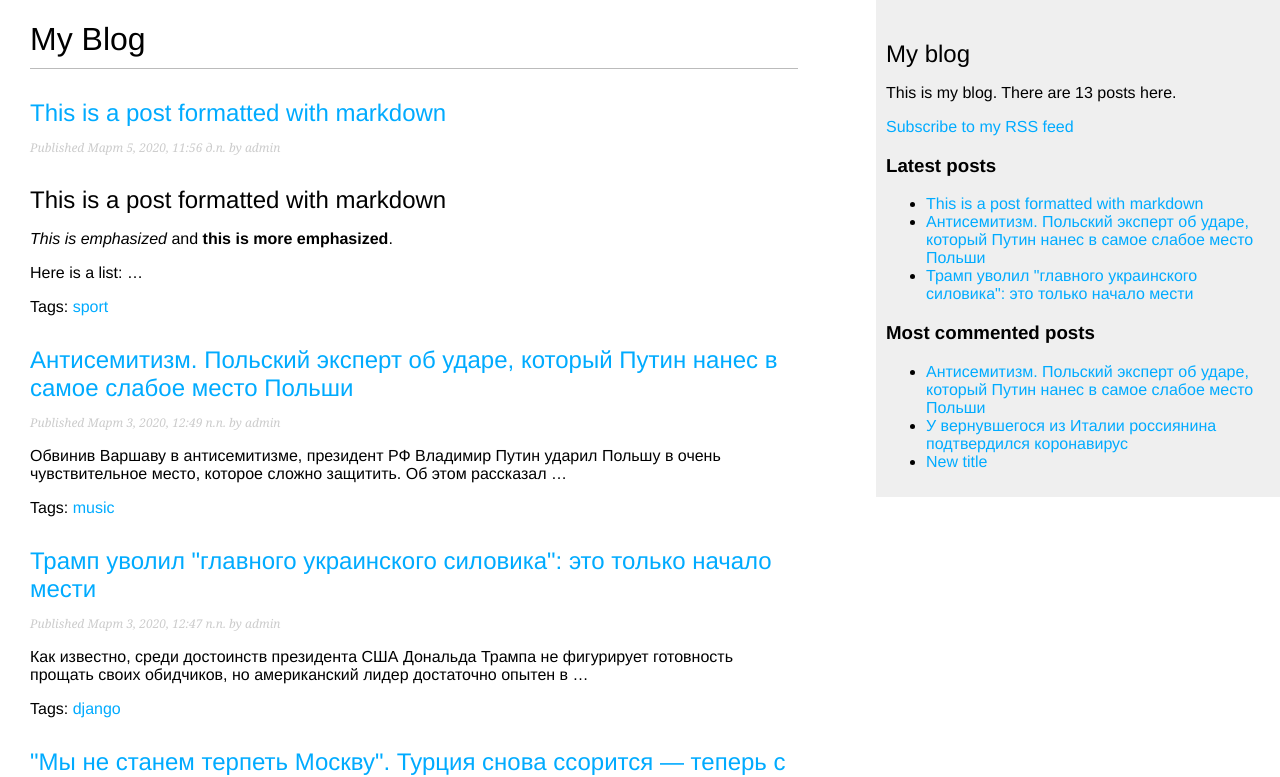
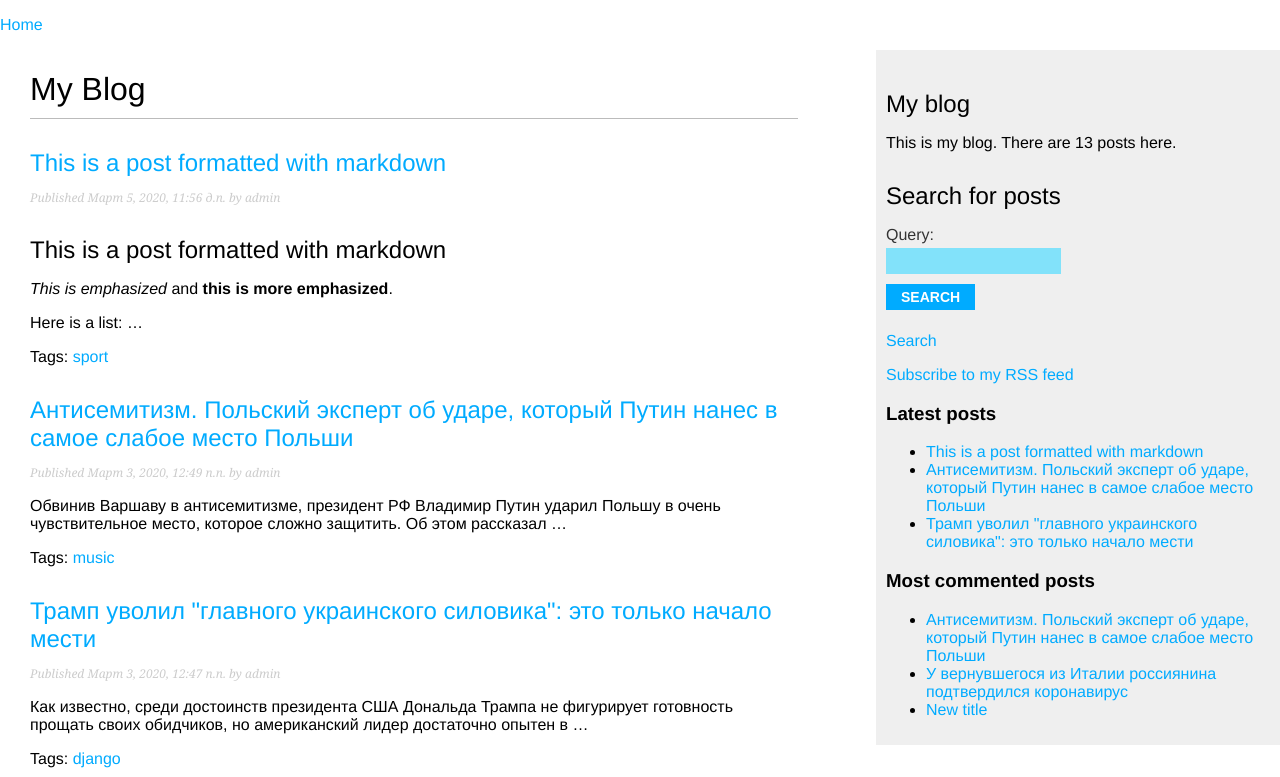
Before and after one commit to bonifacyi/tutorial_django, a Django app: page /blog/ in a window 1280 px wide. Shown: the top 777 px of the page. Run offline with Django 3.2, Linux system fonts and the light colour scheme; data comes from the database, SQL or seed files in the repository.

Commit message:
Added searching on the sidebar and separate search page

```diff
--- a/blogtest/blog/forms.py
+++ b/blogtest/blog/forms.py
@@ -13,3 +13,7 @@ class CommentForm(forms.ModelForm):
     class Meta:
         model = Comment
         fields = ('name', 'email', 'body')
+
+
+class SearchForm(forms.Form):
+    query = forms.CharField()
--- a/blogtest/blog/static/css/blog.css
+++ b/blogtest/blog/static/css/blog.css
@@ -48,6 +48,10 @@ p.date {
 }
 
 /* forms */
+.search {
+	display:block;
+	height:90px;
+}
 label {
     float:left;
     clear:both;
@@ -58,7 +62,7 @@ input, textarea {
     clear:both;
     float:left;
     margin:0 0 10px;
-    background:#ededed;
+    background:#82e2fa;
     border:0;
     padding:6px 10px;
     font-size:12px;
@@ -67,7 +71,7 @@ input[type=submit] {
     font-weight:bold;
     background:#00abff;
     color:#fff;
-    padding:10px 20px;
+    padding:5px 15px;
     font-size:14px;
     text-transform:uppercase;
 }
--- a/blogtest/blog/templates/blog/base.html
+++ b/blogtest/blog/templates/blog/base.html
@@ -7,12 +7,21 @@
     <link href="{% static 'css/blog.css' %}" rel="stylesheet">
 </head>
 <body>
+    <p><a href="{% url 'blog:post_list' %}">Home</a></p>
     <div id="content">
         {% block content %}{% endblock %}
     </div>
     <div id="sidebar">
         <h2>My blog</h2>
         <p>This is my blog. There are {% total_posts %} posts here.</p>
+
+        <h2>Search for posts</h2>
+        <form action="." method="get" class="search">
+            {{ search_form.as_p }}
+            <input type="submit" value="Search">
+        </form>
+
+        <p><a href="{% url 'blog:post_search' %}">Search</a></p>
 
         <p><a href="{% url 'blog:post_feed' %}">Subscribe to my RSS feed</a></p>
 
--- /dev/null
+++ b/blogtest/blog/templates/search_template.html
@@ -0,0 +1,6 @@
+
+    <h2>Search for posts</h2>
+    <form action="." method="get" class="search">
+        {{ search_form.as_p }}
+        <input type="submit" value="Search">
+    </form>
--- a/blogtest/blog/urls.py
+++ b/blogtest/blog/urls.py
@@ -13,4 +13,5 @@ urlpatterns = [
          views.post_detail, name='post_detail'),
     path('<int:post_id>/share/', views.post_share, name='post_share'),
     path('feed/', LatestPostsFeed(), name='post_feed'),
+    path('search/', views.post_search, name='post_search'),
 ]
--- a/blogtest/blog/views.py
+++ b/blogtest/blog/views.py
@@ -4,9 +4,15 @@ from django.views.generic import ListView
 from django.core.mail import send_mail
 from taggit.models import Tag
 from django.db.models import Count
+from django.contrib.postgres.search import SearchVector
 
 from .models import Post, Comment
-from .forms import EmailPostForm, CommentForm
+from .forms import EmailPostForm, CommentForm, SearchForm
+
+
+def post_search(request):
+    search_context = search_template(request)
+    return render(request, 'blog/post/search.html', search_context)
 
 
 """class PostListView(ListView):
@@ -14,6 +20,37 @@ from .forms import EmailPostForm, CommentForm
     context_object_name = 'posts'
     paginate_by = 3
     template_name = 'blog/post/list.html'"""
+
+
+def search_template(request):
+    search_form = SearchForm()
+    query = None
+    results = []
+    if 'query' in request.GET:
+        search_form = SearchForm(request.GET)
+        if search_form.is_valid():
+            query = search_form.cleaned_data['query']
+            results = Post.objects.annotate(search=SearchVector('title', 'body'), ).filter(search=query)
+            search_form = SearchForm()
+    return {
+        'search_form': search_form,
+        'query': query,
+        'results': results,
+    }
+
+
+def pagination(request, object_list):
+    paginator = Paginator(object_list, 5)  # По 5 статьи на каждой странице.
+    page = request.GET.get('page')
+    try:
+        posts = paginator.page(page)
+    except PageNotAnInteger:
+        # Если страница не является целым числом, возвращаем первую страницу.
+        posts = paginator.page(1)
+    except EmptyPage:
+        # Если номер страницы больше, чем общее количество страниц, возвращаем последнюю.
+        posts = paginator.page(paginator.num_pages)
+    return page, posts
 
 
 def post_list(request, tag_slug=None):
@@ -24,21 +61,17 @@ def post_list(request, tag_slug=None):
         tag = get_object_or_404(Tag, slug=tag_slug)
         object_list = object_list.filter(tags__in=[tag])
 
-    paginator = Paginator(object_list, 5)  # По 5 статьи на каждой странице.
-    page = request.GET.get('page')
-    try:
-        posts = paginator.page(page)
-    except PageNotAnInteger:
-        # Если страница не является целым числом, возвращаем первую страницу.
-        posts = paginator.page(1)
-    except EmptyPage:
-        # Если номер страницы больше, чем общее количество страниц, возвращаем последнюю.
-        posts = paginator.page(paginator.num_pages)
+    page, posts = pagination(request, object_list)
     context = {
         'page': page,
         'posts': posts,
         'tag': tag,
     }
+    search_context = search_template(request)
+    if search_context['query']:
+        return render(request, 'blog/post/search.html', search_context)
+
+    context.update(search_context)
     return render(request, 'blog/post/list.html', context)
 
 
@@ -76,6 +109,11 @@ def post_detail(request, year, month, day, post):
         'comment_form': comment_form,
         'similar_posts': similar_posts,
     }
+    search_context = search_template(request)
+    if search_context['query']:
+        return render(request, 'blog/post/search.html', search_context)
+
+    context.update(search_context)
     return render(request, 'blog/post/detail.html', context)
 
 
@@ -99,9 +137,15 @@ def post_share(request, post_id):
             sent = True
     else:
         form = EmailPostForm()
+
     context = {
         'post': post,
         'form': form,
         'sent': sent,
     }
+    search_context = search_template(request)
+    if search_context['query']:
+        return render(request, 'blog/post/search.html', search_context)
+
+    context.update(search_context)
     return render(request, 'blog/post/share.html', context)
--- a/blogtest/blogtest/settings.py
+++ b/blogtest/blogtest/settings.py
@@ -80,7 +80,7 @@ WSGI_APPLICATION = 'blogtest.wsgi.application'
 
 DATABASES = {
     'default': {
-        'ENGINE': 'django.db.backends.postgresql_psycopg2',
+        'ENGINE': 'django.db.backends.postgresql',
         'NAME': 'blog',
         'USER': 'blog',
         'PASSWORD': 'kt315a',
```
Also changed, not shown: blogtest/blog/templates/blog/post/search.html (added, +27 -0 lines).
